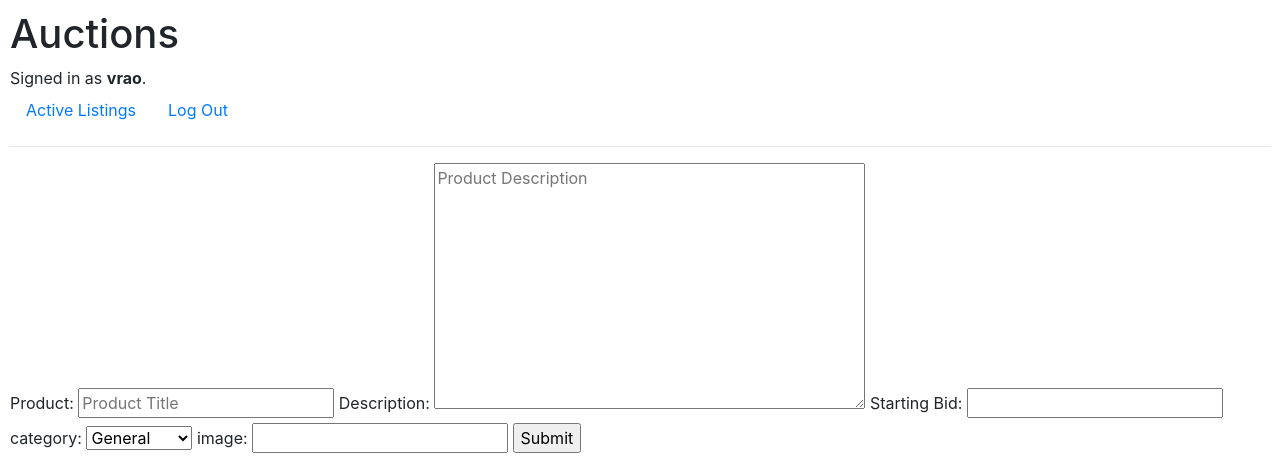
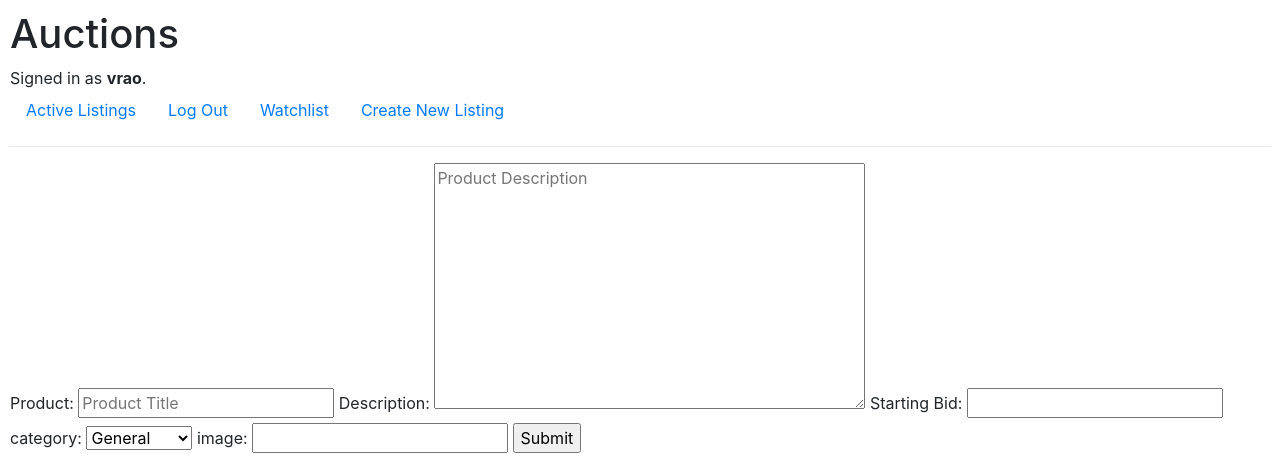
Before and after one commit to DurjaMan27/cs50w, a Django app: page /createListing in a window 1280 px wide. Shown: the top 457 px of the page. Run offline with Django 4.2, Linux system fonts and the light colour scheme; a user stored in the database is signed in; some libraries are stand-ins or nearby versions.

Commit message:
Adding new links at top of nav bar

```diff
--- a/Project2/commerce/auctions/templates/auctions/layout.html
+++ b/Project2/commerce/auctions/templates/auctions/layout.html
@@ -24,6 +24,12 @@
                 <li class="nav-item">
                     <a class="nav-link" href="{% url 'logout' %}">Log Out</a>
                 </li>
+                <li class="nav-item">
+                    <a class="nav-link" href="{% url '' %}">Watchlist</a>
+                </li>
+                <li class="nav-item">
+                    <a class="nav-link" href="{% url 'createListing' %}">Create New Listing</a>
+                </li>
             {% else %}
                 <li class="nav-item">
                     <a class="nav-link" href="{% url 'login' %}">Log In</a>
```
